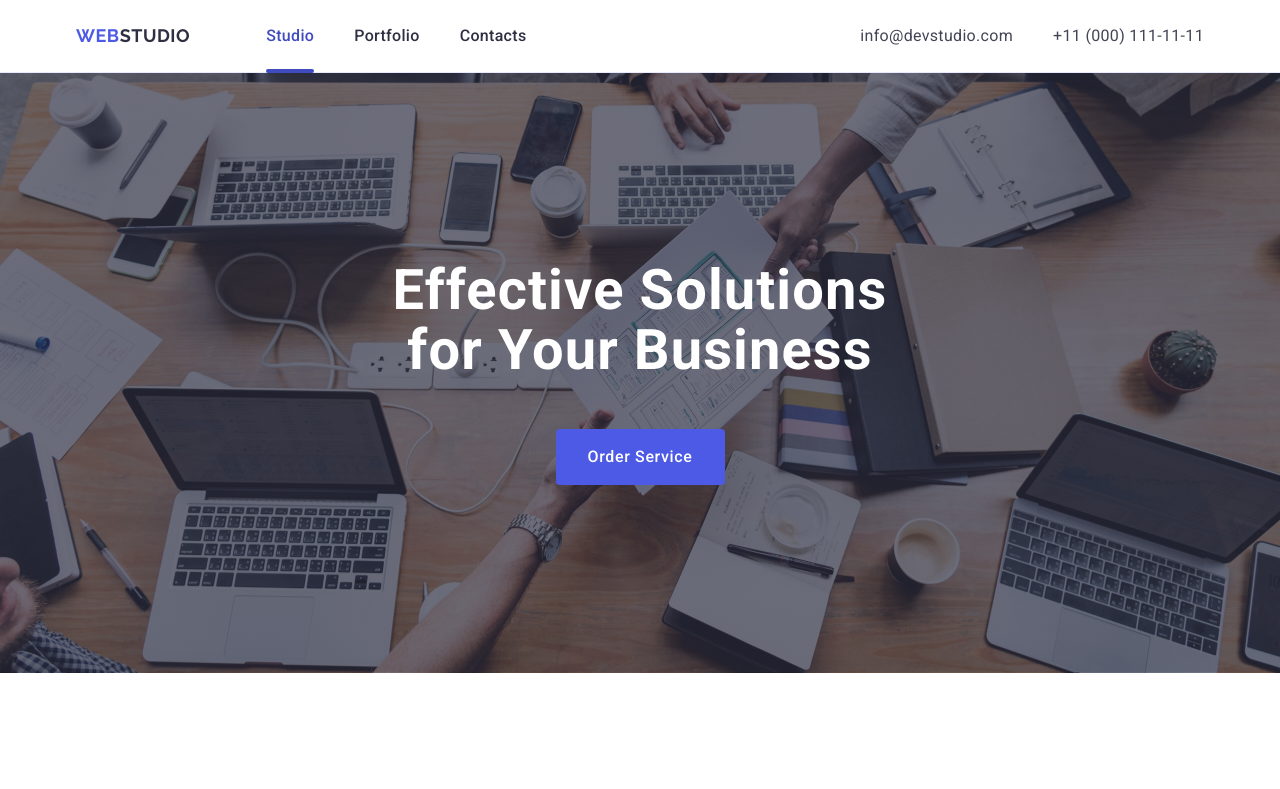
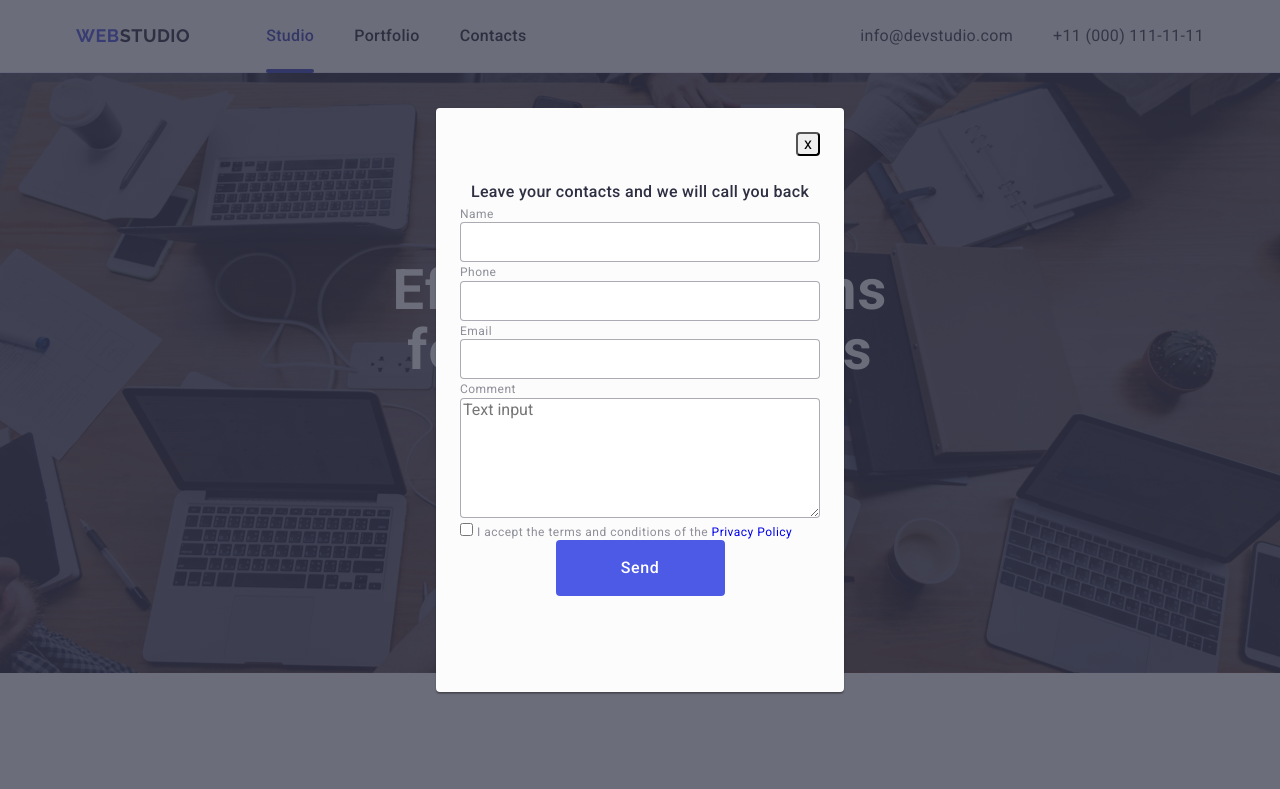
Before and after one commit to viktoriiapopel/goit-markup-hw-05, a plain HTML site: page index.html in a window 1280 px wide. Shown: the top 789 px of the page. Drawn offline with nearby package versions, Linux system fonts and the light colour scheme.

Commit message:
fix modal

```diff
--- a/css/styles.css
+++ b/css/styles.css
@@ -565,3 +565,78 @@ margin-bottom: 8px;
       height: 40px;
       background: #4d5ae5;
  }
+  /*MODAL*/
+  .backdrop {
+   position: fixed;
+   top: 0;
+   left: 0;
+   width: 100%;
+   height: 100%;
+   background-color: rgba(46, 47, 66, 0.7)
+  }
+
+  .is-open {
+   opacity: 0;
+   visibility: hidden;
+   pointer-events: none;
+  }
+
+  .modal {
+   top: 50%;
+   left: 50%;
+   transform: translate(-50%, -50%);
+   position: absolute;
+   border-radius: 4px;
+   width: 408px;
+   height: 584px;
+   box-shadow: 0 1px 1px 0 rgba(0, 0, 0, 0.14), 0 1px 3px 0 rgba(0, 0, 0, 0.12), 0 2px 1px 0 rgba(0, 0, 0, 0.2);
+   background: #fcfcfc;
+   padding: 72px 24px 24px 24px;
+  }
+
+  .popup-close {
+  position: absolute;
+  right: 24px;
+  top: 24px;
+  border-radius: 4px;
+  width: 24px;
+  height: 24px;
+  outline: none;
+  display: flex;
+  justify-content: center;
+  align-items: center;
+  }
+
+  .title-live-contacts {
+   font-family: "Roboto", sans-serif;
+   font-weight: 500;
+   font-size: 16px;
+   line-height: 1.5;
+   letter-spacing: 0.02em;
+   text-align: center;
+   color: #2e2f42;
+  }
+
+  .user-information-text {
+   font-family: "Roboto",sans-serif;
+   font-weight: 400;
+   font-size: 12px;
+   line-height: 1.16667;
+   letter-spacing: 0.04em;
+   color: #8e8f99;
+
+  }
+
+  .user-contacts-info {
+   border: 1px solid rgba(46, 47, 66, 0.4);
+   border-radius: 4px;
+   width: 360px;
+   height: 40px;
+  }
+
+  .comment-user {
+   border: 1px solid rgba(46, 47, 66, 0.4);
+   border-radius: 4px;
+   width: 360px;
+   height: 120px;
+  }
--- a/index.html
+++ b/index.html
@@ -500,5 +500,69 @@
         </form>
       </div>
     </footer>
+    <!-- MODAL-->
+
+    <div class="backdrop">
+      <div class="modal">
+        <button class="popup-close">x</button>
+        <h3 class="title-live-contacts">
+          Leave your contacts and we will call you back
+        </h3>
+        <form>
+          <label class="user-information-text" for="form-username">Name</label>
+          <div>
+            <input
+              class="user-contacts-info"
+              type="text"
+              id="form-username"
+              name="user_name"
+            />
+          </div>
+        </form>
+        <form>
+          <label class="user-information-text" for="form-phone">Phone</label>
+          <div>
+            <input
+              class="user-contacts-info"
+              type="tel"
+              id="form-phone"
+              name="user_phone"
+            />
+          </div>
+        </form>
+        <form>
+          <label class="user-information-text" for="form-email">Email</label>
+          <div>
+            <input
+              class="user-contacts-info"
+              type="email"
+              id="form-email"
+              name="user_email"
+            />
+          </div>
+        </form>
+        <form>
+          <label class="user-information-text" for="form-comment"
+            >Comment</label
+          >
+          <div>
+            <textarea
+              class="comment-user"
+              name="user_comment"
+              id="form-comment"
+              placeholder="Text input"
+            ></textarea>
+          </div>
+          <div>
+            <input type="checkbox" name="form_privacy" id="form-comment" />
+            <label class="user-information-text" for="form-comment"
+              >I accept the terms and conditions of the
+              <a href="#" class="accent">Privacy Policy</a></label
+            >
+          </div>
+          <button class="button" type="submit">Send</button>
+        </form>
+      </div>
+    </div>
   </body>
 </html>
```
